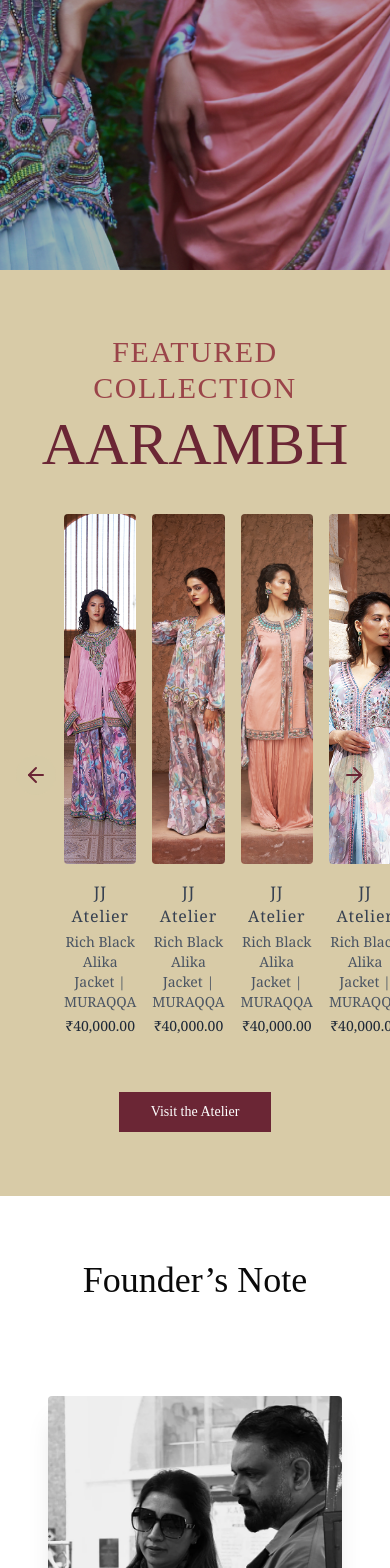
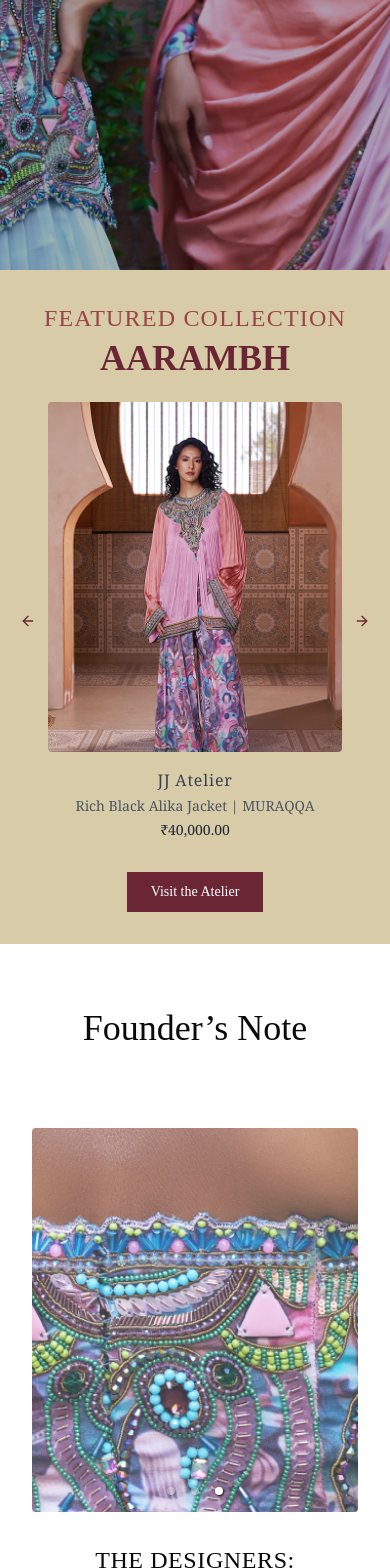
Before and after one commit to panditvishnuu/JJ, a React (Vite) app: page /home in a window 390 px wide. Shown: the part 1537-3105 px from the top of the page. Built offline with nearby package versions, Linux system fonts and the light colour scheme; a web font is replaced by a local one.

Commit message:
add react-responsive-carousel and implement responsive design in components

```diff
--- a/package.json
+++ b/package.json
@@ -20,6 +20,7 @@
     "react-dom": "^19.0.0",
     "react-icons": "^5.5.0",
     "react-intersection-observer": "^9.16.0",
+    "react-responsive-carousel": "^3.2.23",
     "react-router-dom": "^7.5.3",
     "tailwind-merge": "^3.2.0",
     "tailwindcss-animate": "^1.0.7"
--- a/src/components/About.jsx
+++ b/src/components/About.jsx
@@ -1,4 +1,4 @@
-import { motion } from "framer-motion";
+import { motion, useScroll, useSpring } from "framer-motion";
 import { useInView } from "react-intersection-observer";
 import { images } from "../../public/constants/images";
 import ContactForm from "./ContactForm";
@@ -14,6 +14,13 @@
 };
 
 const About = () => {
+  const { scrollYProgress } = useScroll();
+  const scaleX = useSpring(scrollYProgress, {
+    stiffness: 100,
+    damping: 30,
+    restDelta: 0.001,
+  });
+
   const [ref, inView] = useInView({ threshold: 0.1, triggerOnce: true });
 
   const SectionHeader = ({ text }) => (
@@ -123,6 +130,11 @@
   };
 
   return (
+    <>
+      <motion.div
+        className="fixed top-0 left-0 right-0 h-1 bg-amber-500 z-50 origin-center"
+        style={{ scaleX }}
+      />
       <motion.div
         ref={ref}
         initial="hidden"
@@ -154,7 +166,8 @@
             variants={fadeIn}
           >
             <h2 className="text-xl md:text-5xl font-semibold uppercase tracking-widest  text-gray-200">
-            The Story Behind <br /> our <span className="text-6xl">Masterpieces</span>
+              The Story Behind <br /> our{" "}
+              <span className="text-6xl">Masterpieces</span>
             </h2>
           </motion.div>
         </motion.section>
@@ -185,6 +198,7 @@
           <ContactForm />
         </motion.div>
       </motion.div>
+    </>
   );
 };
 
--- a/src/components/Contact.jsx
+++ b/src/components/Contact.jsx
@@ -1,13 +1,24 @@
-import { motion } from "framer-motion";
+import { motion, useScroll, useSpring } from "framer-motion";
 import { useInView } from "react-intersection-observer";
 import { images } from "../../public/constants/images";
 import ContactForm from "./ContactForm";
 import Index from "./Layout";
 
 const Contact = () => {
+  const { scrollYProgress } = useScroll();
+  const scaleX = useSpring(scrollYProgress, {
+    stiffness: 100,
+    damping: 30,
+    restDelta: 0.001,
+  });
   const [ref, inView] = useInView({ threshold: 0.1, triggerOnce: true });
 
   return (
+    <>
+      <motion.div
+        className="fixed top-0 left-0 right-0 h-1 bg-amber-500 z-50 origin-center"
+        style={{ scaleX }}
+      />
       <motion.div initial="hidden" animate={inView ? "visible" : "hidden"}>
         <motion.section
           className="relative w-full h-[80vh] flex items-center justify-center"
@@ -61,6 +72,7 @@
           <ContactForm />
         </motion.div>
       </motion.div>
+    </>
   );
 };
 
--- a/src/components/DesignerProfile.jsx
+++ b/src/components/DesignerProfile.jsx
@@ -1,6 +1,8 @@
 import { images } from "../../public/constants/images";
 import { motion } from "framer-motion";
 import { useInView } from "react-intersection-observer";
+import { Carousel } from "react-responsive-carousel";
+import "react-responsive-carousel/lib/styles/carousel.min.css";
 
 const fadeIn = {
   hidden: { opacity: 0, y: 20 },
@@ -15,25 +17,37 @@
 
   return (
     <motion.div
-      className="max-w-7xl mx-auto py-16 lg:py-24"
+      className="max-w-7xl mx-auto py-12 lg:py-24 px-4 lg:px-8"
       ref={ref}
       initial="hidden"
       animate={inView ? "visible" : "hidden"}
     >
-      <div className="grid grid-cols-1 lg:grid-cols-2 gap-8 lg:gap-16 px-4 lg:px-8">
-        {/* Designer Image */}
+      <div className="grid grid-cols-1 lg:grid-cols-2 gap-8 lg:gap-16">
+        {/* Carousel Section */}
         <motion.div
           className="w-full flex justify-center lg:justify-end"
           variants={fadeIn}
         >
-          <motion.img
-            src={images.Image}
-            alt="Jateen and Jasmeet"
-            className="w-[90%] h-[90%] grayscale hover:grayscale-0 transition-all duration-700 cursor-pointer rounded-sm shadow-xl"
-            loading="lazy"
-            whileHover={{ scale: 1.02 }}
-            transition={{ type: "spring", stiffness: 300 }}
-          />
+          <Carousel
+            showArrows={false}
+            showStatus={false}
+            showThumbs={false}
+            infiniteLoop
+            autoPlay
+            interval={3000}
+            className="w-full lg:w-[90%]"
+          >
+            {[images.Image, images.Image51252, images.Image51781].map((img, index) => (
+              <div key={index} className="relative h-96 sm:h-[500px]">
+                <img
+                  src={img}
+                  alt={`Designer ${index + 1}`}
+                  className="w-full h-full object-cover rounded-sm shadow-xl"
+                  loading="lazy"
+                />
+              </div>
+            ))}
+          </Carousel>
         </motion.div>
 
         {/* Designer Information */}
@@ -46,24 +60,24 @@
             hidden: {},
           }}
         >
-          <div className="w-full text-center lg:text-left space-y-8">
+          <div className="w-full text-center lg:text-left space-y-6 sm:space-y-8">
             <motion.h2
-              className="text-2xl sm:text-3xl md:text-4xl lg:text-5xl mb-1 tracking-wide font-light uppercase"
+              className="text-2xl sm:text-3xl md:text-4xl mb-4 tracking-wide font-light uppercase"
               variants={fadeIn}
             >
               THE DESIGNERS:
             </motion.h2>
 
             <motion.h1
-              className="font-playfair text-3xl sm:text-4xl md:text-5xl lg:text-6xl mb-10 tracking-wide"
+              className="font-playfair text-3xl sm:text-4xl md:text-5xl lg:text-6xl mb-6 sm:mb-10 tracking-wide"
               variants={fadeIn}
             >
               JATEEN & JASMEET
             </motion.h1>
 
-            <div className="space-y-6">
+            <div className="space-y-4 sm:space-y-6">
               <motion.p
-                className="font-cormorant text-base sm:text-lg md:text-xl leading-relaxed text-center lg:text-left"
+                className="font-cormorant text-base sm:text-lg md:text-xl leading-relaxed sm:leading-loose"
                 variants={fadeIn}
               >
                 Jateen and Jasmeet, the creative minds behind the brand, bring a
@@ -74,7 +88,7 @@
               </motion.p>
 
               <motion.p
-                className="font-cormorant text-base sm:text-lg md:text-xl leading-relaxed text-center lg:text-left"
+                className="font-cormorant text-base sm:text-lg md:text-xl leading-relaxed sm:leading-loose"
                 variants={fadeIn}
               >
                 Drawing from years of experience and an innate understanding of
--- a/src/components/FeaturedCard.jsx
+++ b/src/components/FeaturedCard.jsx
@@ -1,4 +1,4 @@
-import { useState } from "react";
+import { useState, useEffect } from "react";
 import { motion, AnimatePresence } from "framer-motion";
 import { useInView } from "react-intersection-observer";
 import ProductCard from "./ProductCard";
@@ -39,16 +39,28 @@
 
 const FeaturedCollection = () => {
   const [startIndex, setStartIndex] = useState(0);
-  const displayCount = 4;
+  const [displayCount, setDisplayCount] = useState(4);
   const maxStartIndex = Math.max(0, products.length - displayCount);
   const [ref, inView] = useInView({ threshold: 0.2, triggerOnce: true });
 
+  useEffect(() => {
+    const updateDisplayCount = () => {
+      const isMobile = window.innerWidth < 768;
+      setDisplayCount(isMobile ? 1 : 4);
+      setStartIndex(0);
+    };
+
+    updateDisplayCount();
+    window.addEventListener("resize", updateDisplayCount);
+    return () => window.removeEventListener("resize", updateDisplayCount);
+  }, []);
+
   const handlePrevious = () => {
-    setStartIndex(Math.max(0, startIndex - 1));
+    setStartIndex(Math.max(0, startIndex - displayCount));
   };
 
   const handleNext = () => {
-    setStartIndex(Math.min(maxStartIndex, startIndex + 1));
+    setStartIndex(Math.min(maxStartIndex, startIndex + displayCount));
   };
 
   const visibleProducts = products.slice(startIndex, startIndex + displayCount);
@@ -65,15 +77,18 @@
 
   return (
     <motion.section
-      className="py-16 bg-[#d8cba7] overflow-hidden"
+      className="py-8 md:py-16 bg-[#d8cba7] overflow-hidden"
       ref={ref}
       initial="hidden"
       animate={inView ? "visible" : "hidden"}
     >
       <div className="container mx-auto px-4">
-        <motion.div className="text-center mb-10" variants={titleVariants}>
+        <motion.div
+          className="text-center mb-6 md:mb-10"
+          variants={titleVariants}
+        >
           <motion.h2
-            className="text-3xl text-[#8b2332] tracking-wider opacity-80"
+            className="text-2xl md:text-3xl text-[#8b2332] tracking-wider opacity-80"
             initial={{ opacity: 0 }}
             animate={{ opacity: 0.8 }}
             transition={{ delay: 0.4 }}
@@ -81,7 +96,7 @@
             FEATURED COLLECTION
           </motion.h2>
           <motion.h1
-            className="text-6xl text-[#6b2635] mt-2"
+            className="text-4xl md:text-7xl font-semibold text-[#6b2635] mt-1 md:mt-2"
             initial={{ scale: 0.9 }}
             animate={{ scale: 1 }}
             transition={{ type: "spring", stiffness: 100 }}
@@ -95,23 +110,27 @@
             <motion.button
               onClick={handlePrevious}
               disabled={startIndex === 0}
-              className="absolute left-0 top-1/2 transform -translate-y-1/2 z-10 bg-[#d8cba7]/60 rounded-full p-2"
-              whileHover={{ scale: 1.1, backgroundColor: "#d8cba7" }}
+              className="absolute left-0 top-1/2 -translate-y-1/2 z-10 bg-[#d8cba7]/60 rounded-full p-1 md:p-2 hover:bg-[#d8cba7] transition-colors"
+              whileHover={{ scale: 1.1 }}
               whileTap={{ scale: 0.9 }}
             >
-              <ArrowLeft className="h-6 w-6 text-[#6b2635]" />
+              <ArrowLeft className="h-4 w-4 md:h-6 md:w-6 text-[#6b2635]" />
             </motion.button>
 
-            <div className="w-full flex justify-between px-10">
+            <div className="w-full px-8 md:px-10 overflow-hidden">
               <AnimatePresence mode="wait">
+                <div className="grid grid-cols-1 md:grid-cols-4 gap-4 md:gap-6 w-full">
                   {visibleProducts.map((product, index) => (
                     <motion.div
                       key={product.id + startIndex}
-                    initial={{ opacity: 0, x: index % 2 === 0 ? 50 : -50 }}
+                      initial={{
+                        opacity: 0,
+                        x: displayCount === 1 ? 0 : index % 2 === 0 ? 50 : -50,
+                      }}
                       animate={{ opacity: 1, x: 0 }}
                       exit={{ opacity: 0, scale: 0.9 }}
                       transition={{ duration: 0.6, type: "spring" }}
-                    className="flex-1 mx-2"
+                      className="w-full"
                     >
                       <ProductCard
                         image={product.image}
@@ -121,30 +140,31 @@
                       />
                     </motion.div>
                   ))}
+                </div>
               </AnimatePresence>
             </div>
 
             <motion.button
               onClick={handleNext}
               disabled={startIndex >= maxStartIndex}
-              className="absolute right-0 top-1/2 transform -translate-y-1/2 z-10 bg-[#d8cba7]/60 rounded-full p-2"
-              whileHover={{ scale: 1.1, backgroundColor: "#d8cba7" }}
+              className="absolute right-0 top-1/2 -translate-y-1/2 z-10 bg-[#d8cba7]/60 rounded-full p-1 md:p-2 hover:bg-[#d8cba7] transition-colors"
+              whileHover={{ scale: 1.1 }}
               whileTap={{ scale: 0.9 }}
             >
-              <ArrowRight className="h-6 w-6 text-[#6b2635]" />
+              <ArrowRight className="h-4 w-4 md:h-6 md:w-6 text-[#6b2635]" />
             </motion.button>
           </div>
         </div>
 
         <motion.div
-          className="mt-14 text-center"
+          className="mt-8 md:mt-14 text-center"
           initial={{ scale: 0.8 }}
           animate={{ scale: 1 }}
           transition={{ delay: 0.6 }}
         >
           <Button
             asChild
-            className="bg-[#6b2635] hover:bg-[#8b2332] text-white px-8 py-2 rounded-none relative overflow-hidden"
+            className="bg-[#6b2635] hover:bg-[#8b2332] text-white px-6 py-2 md:px-8 md:py-3 rounded-none relative overflow-hidden text-sm md:text-base"
           >
             <motion.div
               whileHover="hover"
--- a/src/components/HomePage.jsx
+++ b/src/components/HomePage.jsx
@@ -136,12 +136,12 @@
           </h2>
 
           <motion.div
-            className="border-2 border-white text-center text-xl md:text-2xl py-3 hover:bg-white/10 transition-colors"
+            className="mx-auto border-2 border-white text-center text-xl md:text-2xl py-3 hover:bg-white/10 transition-colors w-2/3"
             whileHover="hover"
             whileTap="tap"
             variants={scaleUp}
           >
-            <Link to="#" className="inline-block px-8">
+            <Link to="#" className="inline-block px-8 w-full">
               Enter the world of JJ
             </Link>
           </motion.div>
```
Also changed, not shown: 1 other file (tests, documents, lock files or other folders). Lines whose indentation alone changed are shown as unchanged.
